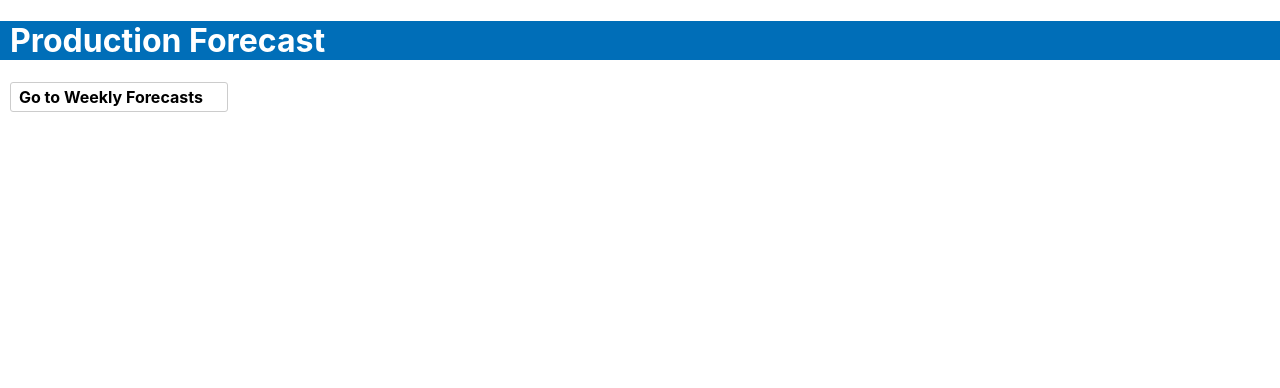
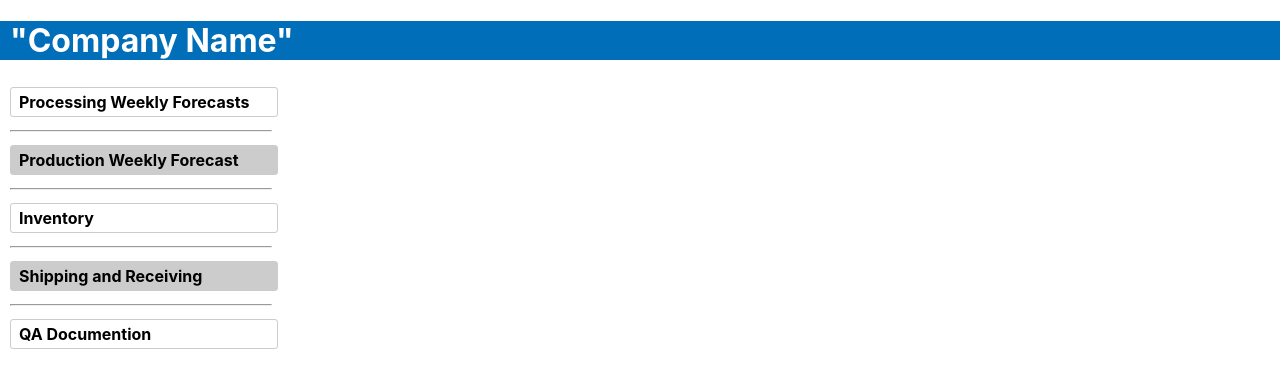
Before and after one commit to vicentemorales/ms3-forecast-app, a React (Create React App) app in the folder frontend/: page / in a window 1280 px wide. Shown: the top 388 px of the page. Built offline with nearby package versions, Linux system fonts and the light colour scheme.

Commit message:
added links to home page | styled homepage

```diff
--- a/frontend/src/components/header/header.jsx
+++ b/frontend/src/components/header/header.jsx
@@ -2,7 +2,7 @@ import './header.css'
 
 function Header(){
     return(
-        <a href='/'><h1>Production Forecast</h1></a>
+        <a href='/'><h1>"Company Name"</h1></a>
     )
 }
 
--- a/frontend/src/components/home/home.css
+++ b/frontend/src/components/home/home.css
@@ -1,12 +1,13 @@
 .home{
-    max-width: 200px;
+    max-width: 250px;
     background-color: white;
     text-decoration: none;
 }
 
 .home a{
     display: inline-block; /* Make 'a' tags block elements */
-    margin-bottom: 10px;
+    margin-bottom: 5px;
+    margin-top: 5px;
     margin-left: 10px;
     color: black; /* Default text color */
     background-color: white;
@@ -21,3 +22,8 @@
     max-width: 150px;
 
 }
+
+hr{
+    margin-left: 10px;
+    min-width: 260px;
+}
--- a/frontend/src/components/home/home.jsx
+++ b/frontend/src/components/home/home.jsx
@@ -6,7 +6,15 @@ import { Link } from 'react-router-dom';
 function Home(){
     return(
         <div className='home'>
-        <Link to="/weeks">Go to Weekly Forecasts</Link>
+        <Link to="/weeks">Processing Weekly Forecasts</Link>
+        <hr />
+        <Link to="/" style={{background: '#ccc'}}>Production Weekly Forecast</Link>
+        <hr />
+        <Link to="/">Inventory</Link>
+        <hr />
+        <Link to="/" style={{background: '#ccc'}}>Shipping and Receiving</Link>
+        <hr />
+        <Link to="/">QA Documention</Link>
         </div>
     )
 }
```
